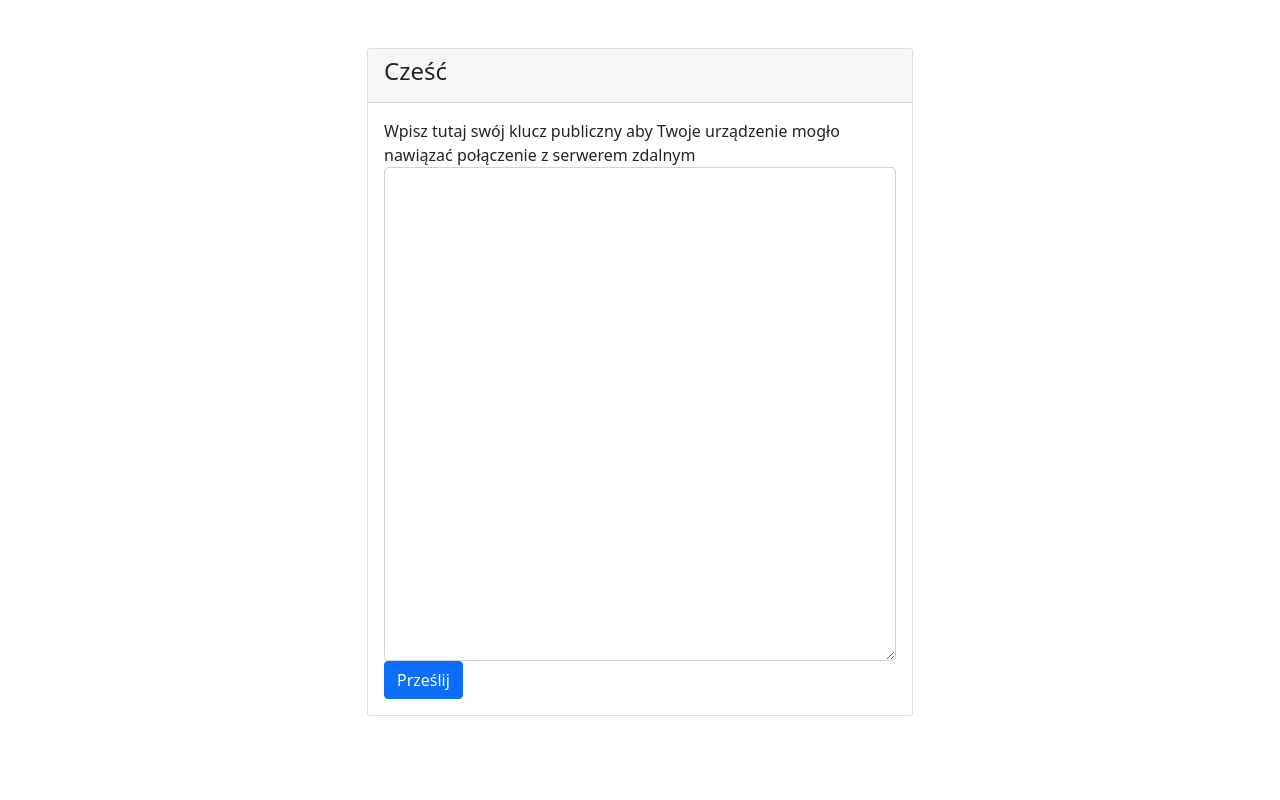
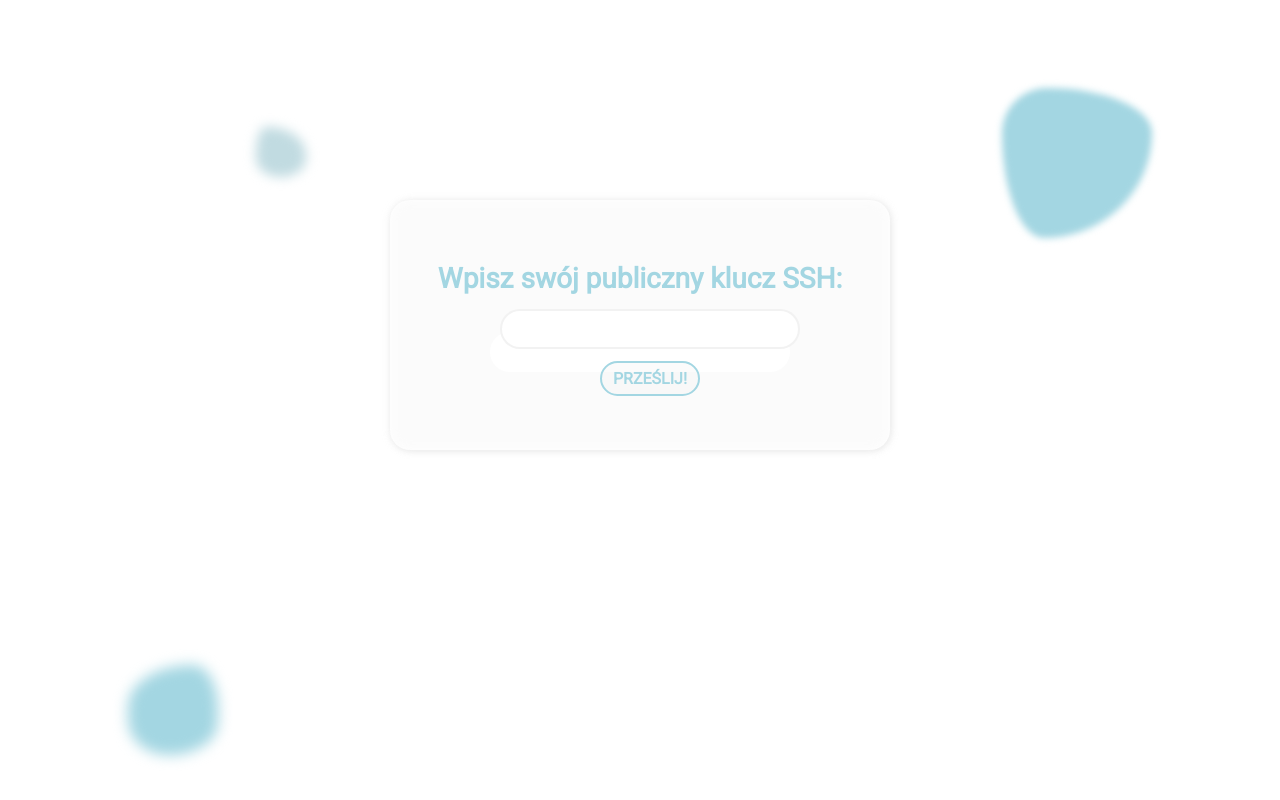
Before and after one commit to michal-siedlecki/HiLoTeam, a Flask app: template templates/public_key_input.html in a window 1280 px wide. Run offline with Flask 3, Linux system fonts and the light colour scheme; the template is opened without the code that fills it, so the values that code supplies are empty; some libraries are stand-ins or nearby versions.

Commit message:
Input fixed

```diff
--- a/templates/public_key_input.html
+++ b/templates/public_key_input.html
@@ -1,31 +1,35 @@
 <!DOCTYPE html>
 <html lang="en">
+
 <head>
     <meta charset="UTF-8">
     <meta name="viewport" content="width=device-width, initial-scale=1.0">
-    <title>Sign In</title>
-    <!-- Bootstrap CSS -->
-    <link rel="stylesheet" href="https://cdnjs.cloudflare.com/ajax/libs/bootstrap/5.1.3/css/bootstrap.min.css">
+    <title>HiLo-Proxy</title>
+    <link rel="stylesheet" href="../static/styles.css">
+    <link rel="preconnect" href="https://fonts.googleapis.com">
+    <link rel="preconnect" href="https://fonts.gstatic.com" crossorigin>
+    <link href="https://fonts.googleapis.com/css2?family=Roboto:display=swap" rel="stylesheet">
+    <script src="https://cdn.tailwindcss.com"></script>
 </head>
+
 <body>
-    <div class="container mt-5">
-        <div class="row justify-content-center">
-            <div class="col-md-6">
-                <div class="card">
-                    <div class="card-header">
-                        <h4 class="card-title">Cześć {{name}} </h4>
-                    </div>
-                    <div class="card-body">
-                        <form method="POST" action="/panel">
-                            <label for="key_text">Wpisz tutaj swój klucz publiczny aby Twoje
-                                urządzenie mogło nawiązać połączenie z serwerem zdalnym</label>
-                            <textarea class="form-control" id="key_text" name="key_text" rows="20"></textarea>
-                            <button type="submit" class="btn btn-primary">Prześlij</button>
-                        </form>
-                    </div>
-                </div>
+    <div class="backgroundBlob"></div>
+    <div class="backgroundBlob2"></div>
+    <div class="backgroundBlob3"></div>
+    <div class="main__keyGenerator--parent mt-[200px]">
+        <div class="main__keyGenerator--container relative">
+            <div class="main__keyGenerator--containerBlur absolute"></div>
+            <h2 class="main__keyGenerator--heading font-bold mb-3">Wpisz swój publiczny klucz SSH:</h2>
+            <div class="main__keyGenerator--keyContainer mt-5">
+                <form class="flex flex-col justify-center items-center" method="POST" action="/panel">
+                    <input id="key_text" name="key_text" class="px-2 outline-none w-[300px] border-solid border-2 border-[#DFDFDF66] rounded-[20px] mb-3 h-[40px] text-[16px] text-[#444444]" id="key_text" name="key_text" rows="20"></input>
+                    <button type="submit" class="button-hover2 relative">
+                        <span class="main__keyGenerator--buttonSpan relative">PRZEŚLIJ!</span>
+                    </button>
+                </form>
             </div>
         </div>
     </div>
 </body>
+
 </html>
```
